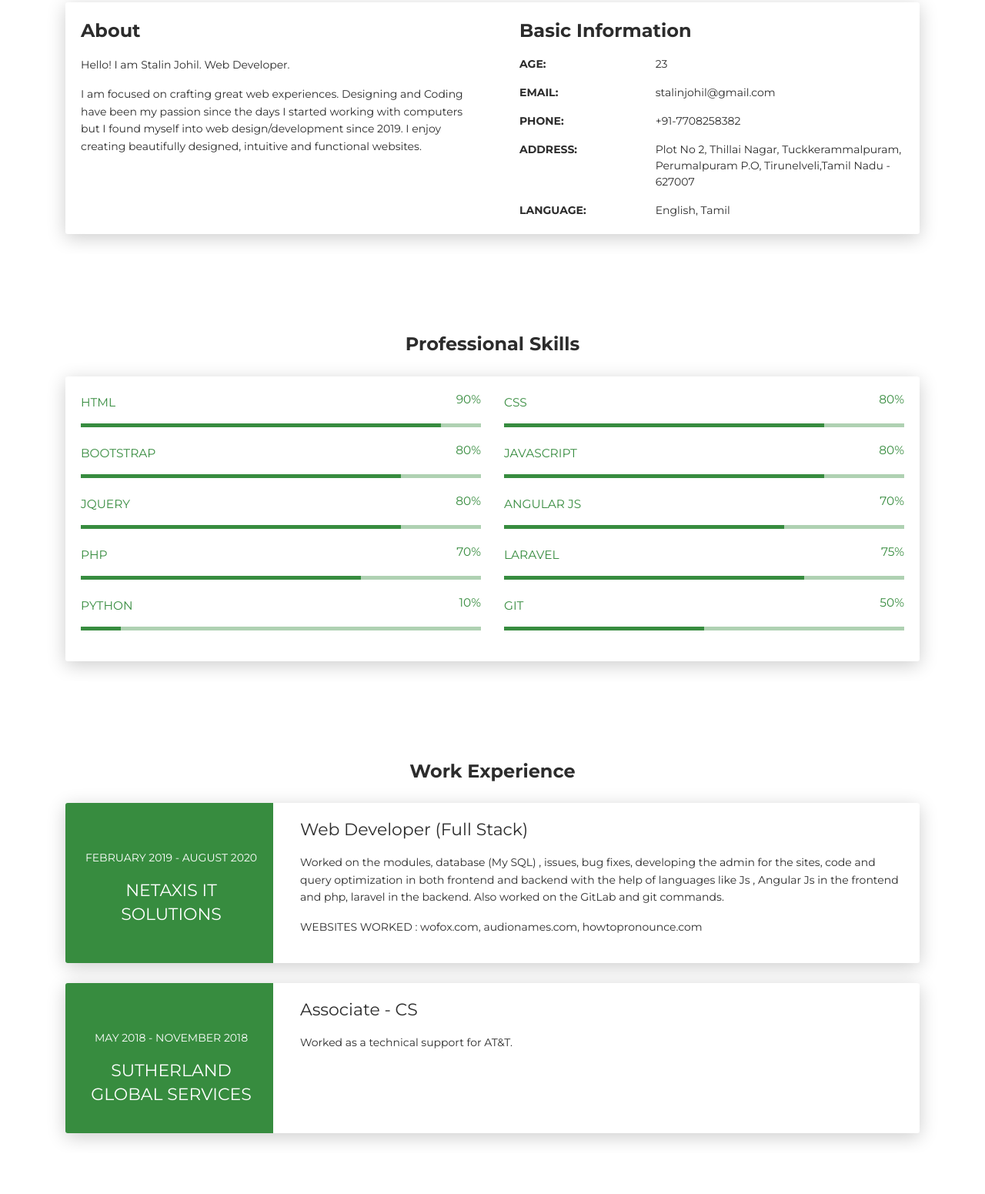
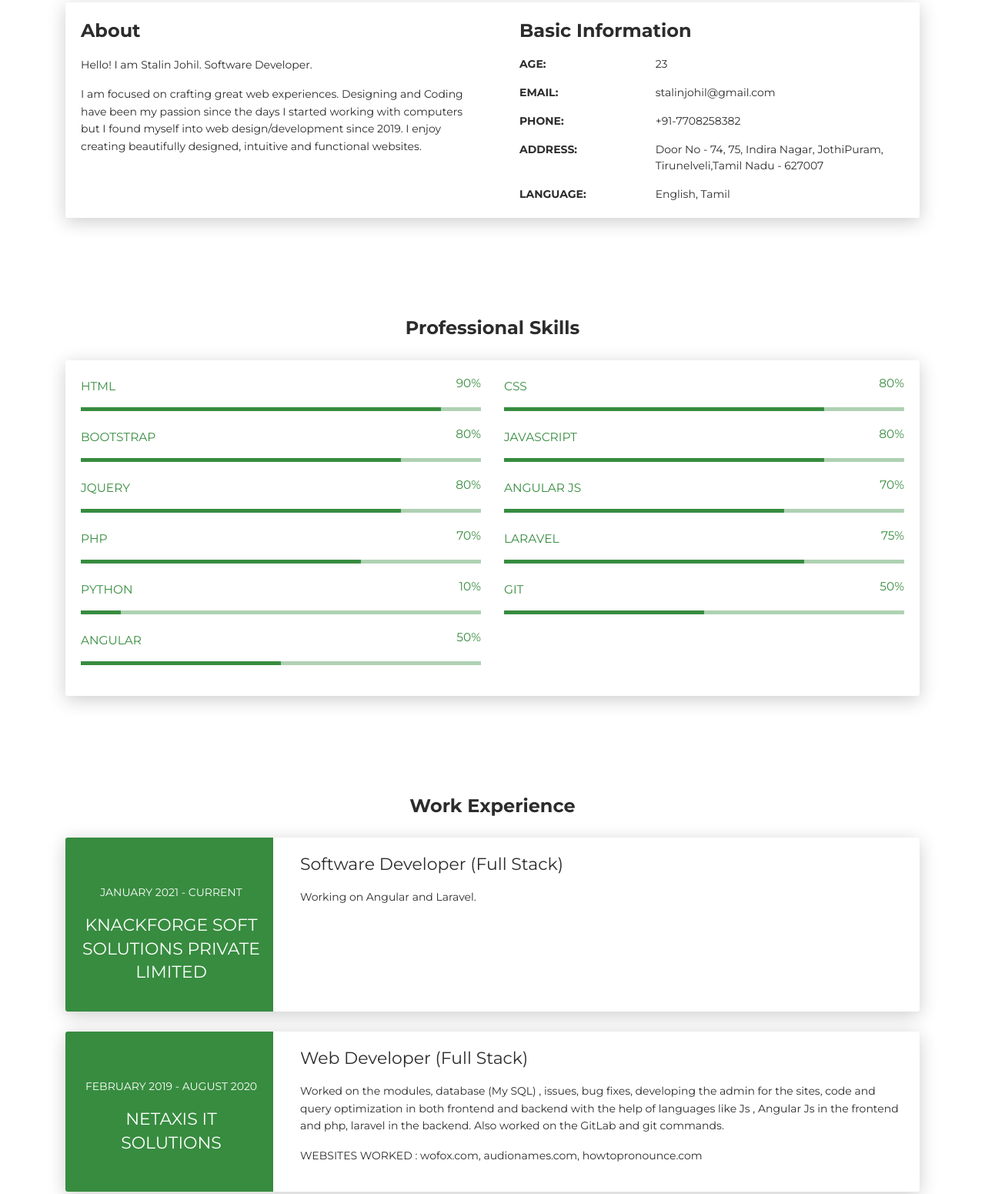
Before and after one commit to Stalin-Johil/profile, a plain HTML site: page index.html in a window 1280 px wide. Shown: the part 617-2168 px from the top of the page at 77% size. Drawn offline with Linux system fonts and the light colour scheme.

Commit message:
Update index.html

```diff
--- a/index.html
+++ b/index.html
@@ -44,7 +44,7 @@
         <div class="content-center">
           <div class="cc-profile-image"><a href="#"><img src="images/stalin-profile.jpg" alt="Image"/></a></div>
           <div class="h2 title">Stalin Johil</div>
-          <p class="category text-white">Web Developer</p><a class="btn btn-primary smooth-scroll mr-2" href="#contact" data-aos="zoom-in" data-aos-anchor="data-aos-anchor">Hire Me</a>
+          <p class="category text-white">Software Developer</p><a class="btn btn-primary smooth-scroll mr-2" href="#contact" data-aos="zoom-in" data-aos-anchor="data-aos-anchor">Hire Me</a>
           <!--<a class="btn btn-primary" href="#" data-aos="zoom-in" data-aos-anchor="data-aos-anchor">Download CV</a>-->
         </div>
       </div>
@@ -63,7 +63,7 @@
         <div class="col-lg-6 col-md-12">
           <div class="card-body">
             <div class="h4 mt-0 title">About</div>
-            <p>Hello! I am Stalin Johil. Web Developer.</p>
+            <p>Hello! I am Stalin Johil. Software Developer.</p>
             <p>I am focused on crafting great web experiences. Designing and Coding have been my passion since the days I started working with computers but I found myself into web design/development since 2019. I enjoy creating beautifully designed, intuitive and functional websites.</p>
           </div>
         </div>
@@ -84,7 +84,7 @@
             </div>
             <div class="row mt-3">
               <div class="col-sm-4"><strong class="text-uppercase">Address:</strong></div>
-              <div class="col-sm-8">Plot No 2, Thillai Nagar, Tuckkerammalpuram, Perumalpuram P.O, Tirunelveli,Tamil Nadu - 627007</div>
+              <div class="col-sm-8">Door No - 74, 75, Indira Nagar, JothiPuram, Tirunelveli,Tamil Nadu - 627007</div>
             </div>
             <div class="row mt-3">
               <div class="col-sm-4"><strong class="text-uppercase">Language:</strong></div>
@@ -175,6 +175,13 @@
           </div>
           <div class="col-md-6">
             <div class="progress-container progress-primary"><span class="progress-badge">GIT</span>
+              <div class="progress">
+                <div class="progress-bar progress-bar-primary" data-aos="progress-full" data-aos-offset="10" data-aos-duration="2000" role="progressbar" aria-valuenow="60" aria-valuemin="0" aria-valuemax="100" style="width: 50%;"></div><span class="progress-value">50%</span>
+              </div>
+            </div>
+          </div>
+          <div class="col-md-6">
+            <div class="progress-container progress-primary"><span class="progress-badge">ANGULAR</span>
               <div class="progress">
                 <div class="progress-bar progress-bar-primary" data-aos="progress-full" data-aos-offset="10" data-aos-duration="2000" role="progressbar" aria-valuenow="60" aria-valuemin="0" aria-valuemax="100" style="width: 50%;"></div><span class="progress-value">50%</span>
               </div>
@@ -320,6 +327,22 @@
 <div class="section" id="experience">
   <div class="container cc-experience">
     <div class="h4 text-center mb-4 title">Work Experience</div>
+    <div class="card">
+      <div class="row">
+        <div class="col-md-3 bg-primary" data-aos="fade-right" data-aos-offset="50" data-aos-duration="500">
+          <div class="card-body cc-experience-header">
+            <p>January 2021 - Current</p>
+            <div class="h5">KNACKFORGE SOFT SOLUTIONS PRIVATE LIMITED</div>
+          </div>
+        </div>
+        <div class="col-md-9" data-aos="fade-left" data-aos-offset="50" data-aos-duration="500">
+          <div class="card-body">
+            <div class="h5">Software Developer (Full Stack)</div>
+            <p>Working on Angular and Laravel.</p>
+          </div>
+        </div>
+      </div>
+    </div>
     <div class="card">
       <div class="row">
         <div class="col-md-3 bg-primary" data-aos="fade-right" data-aos-offset="50" data-aos-duration="500">
@@ -517,7 +540,7 @@
                 <div class="col-md-6">
                   <div class="card-body">
                     <p class="mb-0"><strong>Address </strong></p>
-                    <p class="pb-2">Plot No 2, Thillai Nagar, Tuckkerammalpuram, Perumalpuram P.O, Tirunelveli,Tamil Nadu - 627007</p>
+                    <p class="pb-2">Door No -74, 75, Indira Nagar, JothiPuram, Tirunelveli,Tamil Nadu - 627007</p>
                     <p class="mb-0"><strong>Phone</strong></p>
                     <p class="pb-2">+91-7708258382</p>
                     <p class="mb-0"><strong>Email</strong></p>
```
